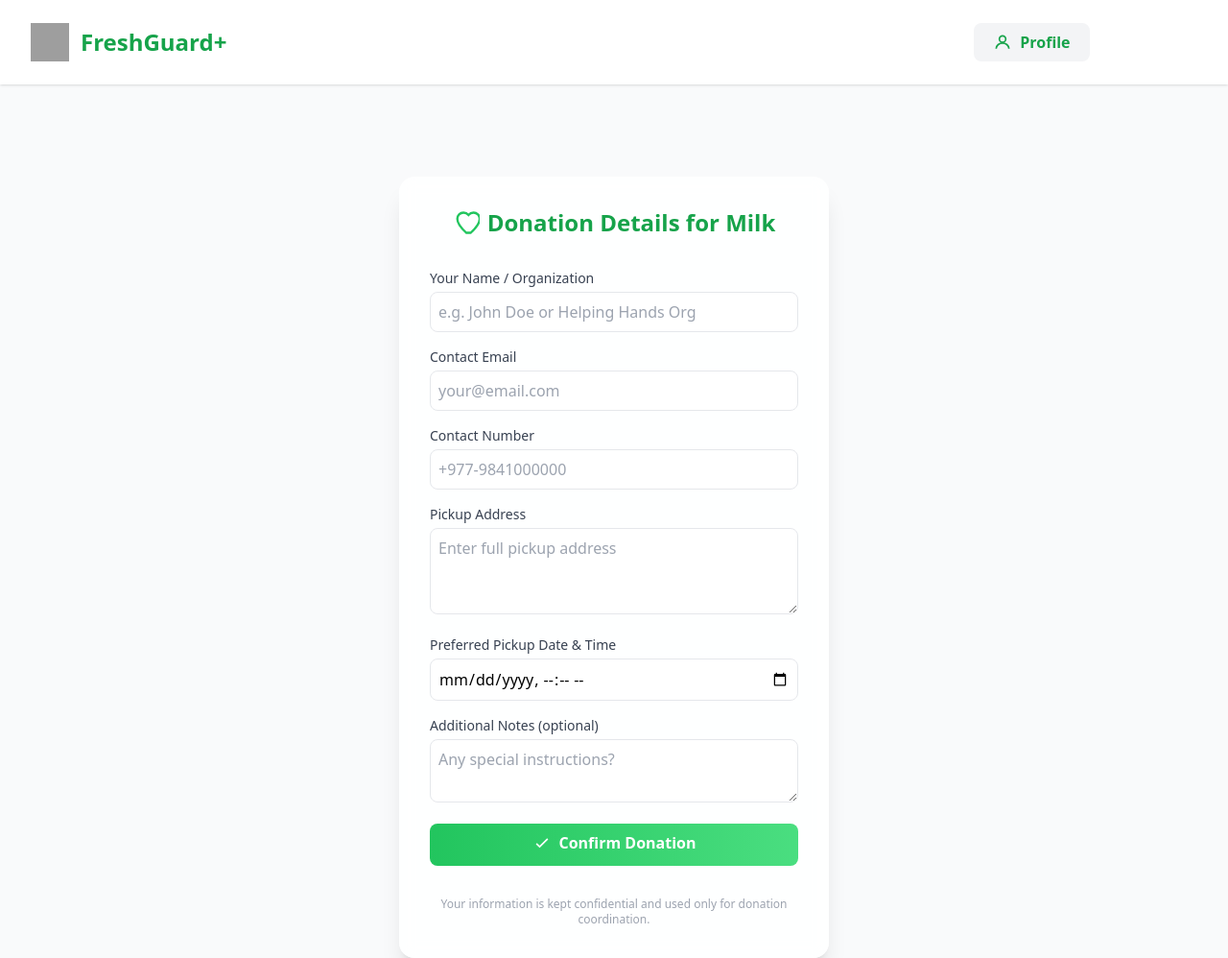
After one commit to ByteNirush/foodsafety, a Django app: page /donation/details/1/ in a window 1280 px wide. The commit adds this page. Shown: the whole page at 96% size. Run offline with Django 5.2, Linux system fonts and the light colour scheme; data comes from the database, SQL or seed files in the repository; both versions use the stored data as it was after the commit; some libraries are stand-ins or nearby versions; grey boxes are pictures that could not be loaded.

Commit message:
add  GUI for details

```diff
--- /dev/null
+++ b/core/templates/core/donation_details.html
@@ -0,0 +1,193 @@
+<!DOCTYPE html>
+<html lang="en" class="bg-gray-50">
+  <head>
+    <meta charset="UTF-8" />
+    <title>Donation Details | FreshGuard+</title>
+    <script src="https://cdn.tailwindcss.com"></script>
+    <style>
+      .glass {
+        background: rgba(255, 255, 255, 0.85);
+        backdrop-filter: blur(8px);
+        box-shadow: 0 8px 32px 0 rgba(60, 72, 88, 0.15);
+      }
+      .navbar-blur {
+        background: rgba(255, 255, 255, 0.85);
+        backdrop-filter: blur(6px);
+        box-shadow: 0 2px 12px 0 rgba(60, 72, 88, 0.08);
+      }
+      .fade-in {
+        animation: fadeIn 0.7s;
+      }
+      @keyframes fadeIn {
+        from {
+          opacity: 0;
+          transform: translateY(20px);
+        }
+        to {
+          opacity: 1;
+          transform: translateY(0);
+        }
+      }
+    </style>
+  </head>
+  <body class="font-sans antialiased min-h-screen dashboard-bg">
+    <!-- Header -->
+    <div class="flex items-center justify-between px-8 py-6 bg-white shadow">
+      <div class="flex items-center space-x-3">
+        <a
+          href="{% url 'core-dashboard' %}"
+          class="flex items-center space-x-3"
+        >
+          <img
+            src="https://img.icons8.com/color/48/000000/cutting-board.png"
+            alt="FreshGuard+"
+            class="w-10 h-10"
+          />
+          <span class="text-2xl font-bold text-green-600">FreshGuard+</span>
+        </a>
+      </div>
+      <div class="flex items-center space-x-4">
+        <a
+          href="{% url 'core-profile' %}"
+          class="bg-gray-100 text-green-600 px-5 py-2 rounded-lg font-semibold hover:bg-gray-200 transition flex items-center"
+          title="Profile"
+        >
+          <svg
+            class="w-5 h-5 mr-2"
+            fill="none"
+            stroke="currentColor"
+            stroke-width="2"
+            viewBox="0 0 24 24"
+          >
+            <circle cx="12" cy="8" r="4" />
+            <path d="M4 20c0-4 4-7 8-7s8 3 8 7" />
+          </svg>
+          Profile
+        </a>
+        <a
+          href="{% url 'core-logout' %}"
+          class="bg-primary text-white px-5 py-2 rounded-lg font-semibold hover:bg-green-600 transition"
+        >
+          Logout
+        </a>
+      </div>
+    </div>
+
+    <!-- Main Content -->
+    <div
+      class="w-full max-w-md glass rounded-2xl shadow-xl p-8 space-y-8 mt-24 mx-auto fade-in"
+    >
+      <h2
+        class="text-center text-2xl font-bold text-green-600 mb-4 flex items-center justify-center gap-2"
+      >
+        <svg
+          class="w-7 h-7 text-green-500"
+          fill="none"
+          stroke="currentColor"
+          stroke-width="2"
+          viewBox="0 0 24 24"
+        >
+          <path
+            d="M12 21C12 21 4 13.5 4 8.5C4 5.42 6.42 3 9.5 3C11.24 3 12.91 3.81 14 5.08C15.09 3.81 16.76 3 18.5 3C21.58 3 24 5.42 24 8.5C24 13.5 16 21 16 21H12Z"
+          />
+        </svg>
+        Donation Details for {{ product.name }}
+      </h2>
+      <form method="post" autocomplete="on">
+        {% csrf_token %}
+        <div class="mb-4">
+          <label class="block text-sm font-medium text-gray-700 mb-1"
+            >Your Name / Organization</label
+          >
+          <input
+            type="text"
+            name="donor_name"
+            class="w-full p-2 border border-gray-200 rounded-lg focus:ring-primary focus:border-primary outline-none"
+            required
+            placeholder="e.g. John Doe or Helping Hands Org"
+          />
+        </div>
+        <div class="mb-4">
+          <label class="block text-sm font-medium text-gray-700 mb-1"
+            >Contact Email</label
+          >
+          <input
+            type="email"
+            name="contact_email"
+            class="w-full p-2 border border-gray-200 rounded-lg focus:ring-primary focus:border-primary outline-none"
+            required
+            placeholder="your@email.com"
+          />
+        </div>
+        <div class="mb-4">
+          <label class="block text-sm font-medium text-gray-700 mb-1"
+            >Contact Number</label
+          >
+          <input
+            type="tel"
+            name="contact"
+            class="w-full p-2 border border-gray-200 rounded-lg focus:ring-primary focus:border-primary outline-none"
+            required
+            pattern="[0-9+\-\s]{7,15}"
+            placeholder="+977-9841000000"
+          />
+        </div>
+        <div class="mb-4">
+          <label class="block text-sm font-medium text-gray-700 mb-1"
+            >Pickup Address</label
+          >
+          <textarea
+            name="address"
+            class="w-full p-2 border border-gray-200 rounded-lg focus:ring-primary focus:border-primary outline-none"
+            required
+            rows="3"
+            placeholder="Enter full pickup address"
+          ></textarea>
+        </div>
+        <div class="mb-4">
+          <label class="block text-sm font-medium text-gray-700 mb-1"
+            >Preferred Pickup Date & Time</label
+          >
+          <input
+            type="datetime-local"
+            name="pickup_datetime"
+            class="w-full p-2 border border-gray-200 rounded-lg focus:ring-primary focus:border-primary outline-none"
+            required
+          />
+        </div>
+        <div class="mb-4">
+          <label class="block text-sm font-medium text-gray-700 mb-1"
+            >Additional Notes (optional)</label
+          >
+          <textarea
+            name="notes"
+            class="w-full p-2 border border-gray-200 rounded-lg focus:ring-primary focus:border-primary outline-none"
+            rows="2"
+            placeholder="Any special instructions?"
+          ></textarea>
+        </div>
+        <button
+          type="submit"
+          class="w-full bg-gradient-to-r from-green-500 to-green-400 text-white rounded-lg py-2 font-semibold hover:from-green-600 hover:to-green-500 transition"
+        >
+          <span class="inline-flex items-center gap-2">
+            <svg
+              class="w-5 h-5"
+              fill="none"
+              stroke="currentColor"
+              stroke-width="2"
+              viewBox="0 0 24 24"
+            >
+              <path d="M5 13l4 4L19 7" />
+            </svg>
+            Confirm Donation
+          </span>
+        </button>
+      </form>
+      <div class="text-center text-xs text-gray-400 mt-2">
+        Your information is kept confidential and used only for donation
+        coordination.
+      </div>
+    </div>
+  </body>
+</html>
--- a/core/urls.py
+++ b/core/urls.py
@@ -18,4 +18,6 @@ urlpatterns = [
     path('product/add/', views.add_product, name='add-product'),
     path('profile/', views.profile, name='core-profile'),
     path('ingredient_scanner_dashboard/', views.check_safety, name='core-check_safety'),
+    path('donation/details/<int:product_id>/', views.donation_details, name='donation-details'),
+    path('product/delete/<int:product_id>/', views.delete_product, name='delete-product'),
 ]
--- a/core/views.py
+++ b/core/views.py
@@ -1,6 +1,6 @@
 import json
 from django.http import JsonResponse
-from django.shortcuts import render, redirect
+from django.shortcuts import render, redirect, get_object_or_404
 from django.contrib.auth import authenticate, login, logout
 from django.contrib.auth.decorators import login_required
 from django.contrib import messages
@@ -223,3 +223,18 @@ def check_safety(request):
         except Exception as e:
             return JsonResponse({"error": str(e)}, status=400)
     return JsonResponse({"error": "Invalid request method"}, status=405)
+
+def donation_details(request, product_id):
+    product = get_object_or_404(Product, id=product_id)
+    if request.method == 'POST':
+        # Process donation details here
+        # ...
+        return redirect('core-donation_portal_dashboard')
+    return render(request, 'core/donation_details.html', {'product': product})
+
+def delete_product(request, product_id):
+    if request.method == 'POST':
+        product = get_object_or_404(Product, id=product_id)
+        product.delete()
+        messages.success(request, 'Product deleted successfully!')
+    return redirect('core-donation_portal_dashboard')
```
Also changed, not shown: core/templates/core/donation_portal_dashboard.html (+140 -194 lines), db.sqlite3.
